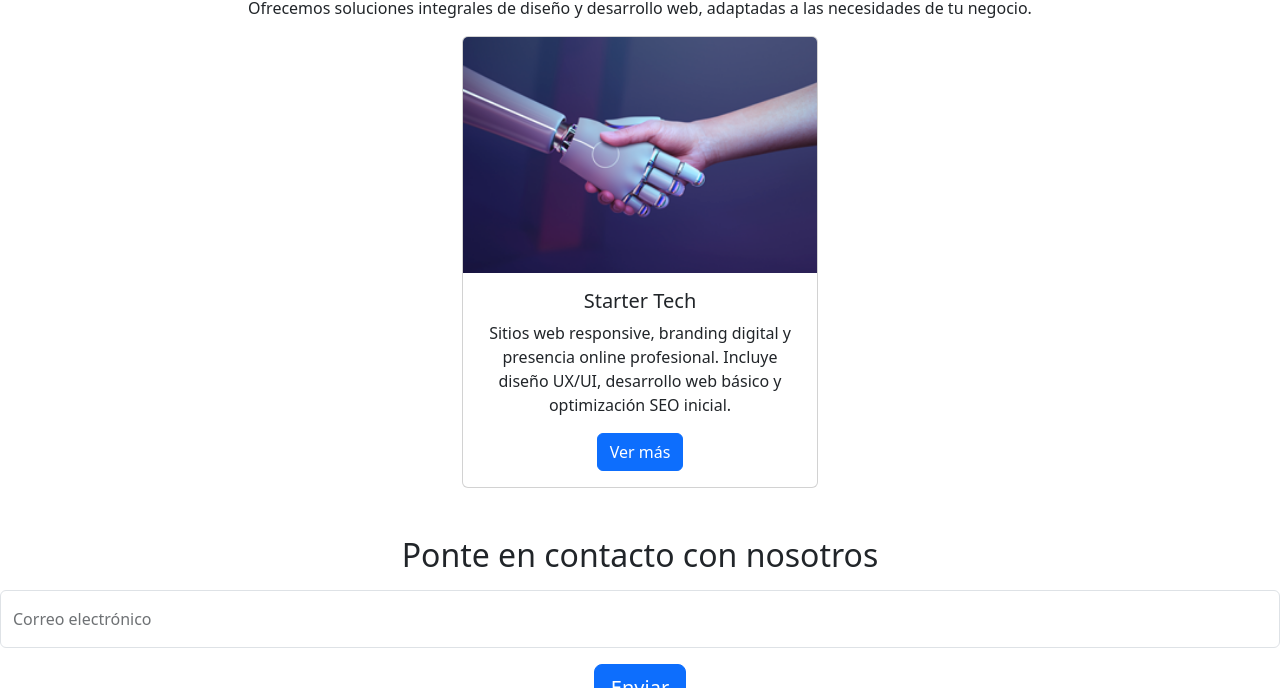
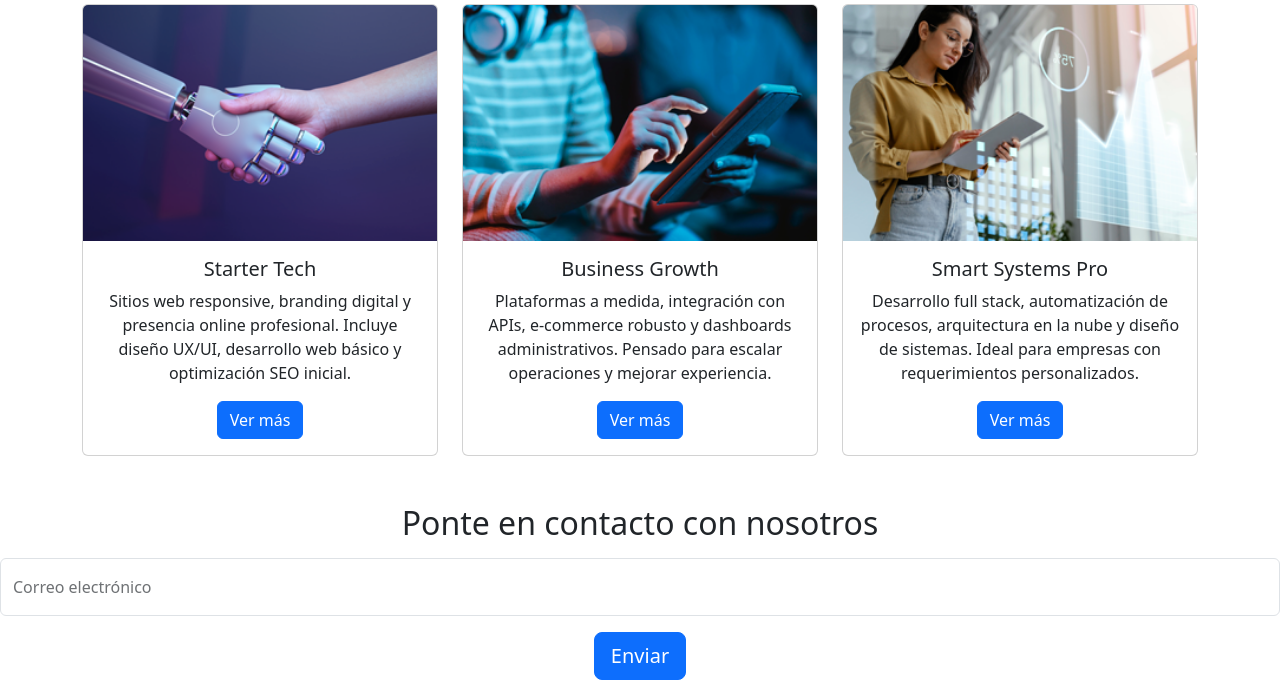
Before and after one commit to undostresdoce/techdesign, a website: page index.html in a window 1280 px wide. Shown: the part 510-1198 px from the top of the page. Drawn offline with nearby package versions, Linux system fonts and the light colour scheme.

Commit message:
Se agregan cards

```diff
--- a/index.html
+++ b/index.html
@@ -28,7 +28,7 @@
 
 
 
-<!--HERO Y CARDS-->
+<!--HERO-->
 <section>
     <div class="hero text-dark text-center py-5" role="banner">
         <div class="container">
@@ -51,23 +51,45 @@
         </div>
     </div>
 </section>
+<!--CARDS-->
 <section>
     <div class="container">
-        <div class="row justify-content-center mt-5">
-            <div class="col-md-12">
+        <div class="col-md-12 mt-3">
                 <h2 class="text-center">Soluciones a tu medida</h2>
                 <p class="text-center">Ofrecemos soluciones integrales de diseño y desarrollo web, adaptadas a las necesidades de tu negocio.</p>
-            </div>
+        </div>
+
+        <div class="row card-list">
             <div class="card-list__card col-md-4" style="text-align: center;">
                 <div class="card">
                     <img src="assets/img/Img_Starter_pack.png" class="card-img-top" alt="blabla" />
                     <div class="card-body">
-                    <h5 class="card-title">Starter Tech</h5>
-                    <p class="card-text">Sitios web responsive, branding digital y presencia online profesional. Incluye diseño UX/UI, desarrollo web básico y optimización SEO inicial.</p>
-                    <a href="#" class="btn btn-primary">Ver más</a>
+                        <h5 class="card-title">Starter Tech</h5>
+                        <p class="card-text">Sitios web responsive, branding digital y presencia online profesional. Incluye diseño UX/UI, desarrollo web básico y optimización SEO inicial.</p>
+                        <a href="#" class="btn btn-primary">Ver más</a>
+                    </div>
                 </div>
             </div>
-        </div>
+            <div class="card-list__card col-md-4" style="text-align: center;">
+                <div class="card">
+                    <img src="assets/img/Img_Business_pack.png" class="card-img-top" alt="blabla" />
+                    <div class="card-body">
+                        <h5 class="card-title">Business Growth</h5>
+                        <p class="card-text">Plataformas a medida, integración con APIs, e-commerce robusto y dashboards administrativos. Pensado para escalar operaciones y mejorar experiencia.</p>
+                        <a href="#" class="btn btn-primary">Ver más</a>
+                    </div>
+                </div>
+            </div>
+            <div class="card-list__card col-md-4" style="text-align: center;">
+                <div class="card">
+                    <img src="assets/img/Img_Smart_pack.png" class="card-img-top" alt="blabla" />
+                    <div class="card-body">
+                        <h5 class="card-title">Smart Systems Pro</h5>
+                        <p class="card-text">Desarrollo full stack, automatización de procesos, arquitectura en la nube y diseño de sistemas. Ideal para empresas con requerimientos personalizados.</p>
+                        <a href="#" class="btn btn-primary">Ver más</a>
+                    </div>
+                </div>
+            </div>
     </div>
     </section>
 
```
Also changed, not shown: assets/img/Img_Business_pack.png (added), assets/img/Img_Smart_pack.png (added).
